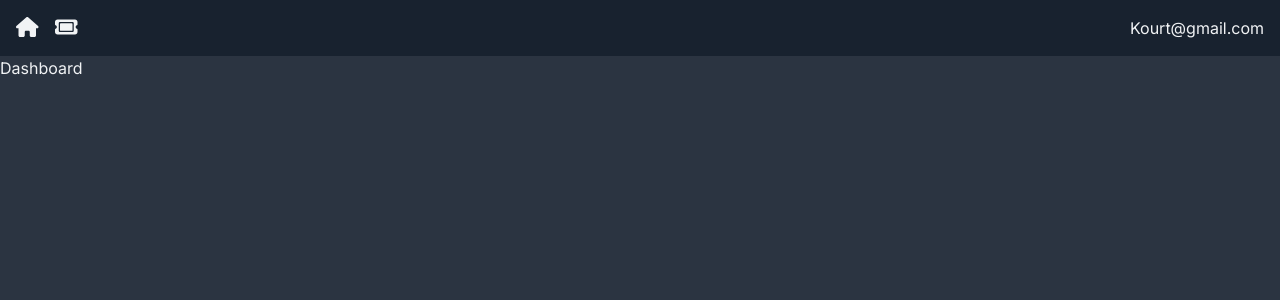
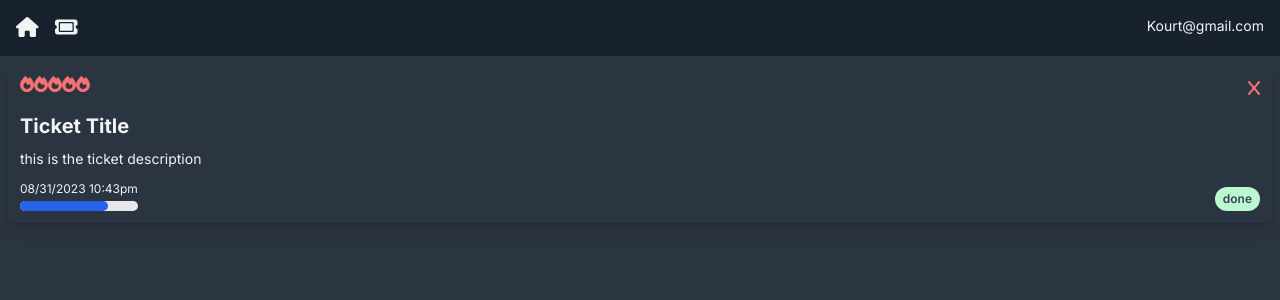
Before and after one commit to klsmith5370/Ticketing-App, a Next.js app: page / in a window 1280 px wide. Shown: the top 300 px of the page. Built offline with nearby package versions, Linux system fonts and the light colour scheme.

Commit message:
Components added and styling for a ticket

```diff
--- /dev/null
+++ b/app/(components)/DeleteBlock.jsx
@@ -0,0 +1,13 @@
+import { faX } from "@fortawesome/free-solid-svg-icons"
+import { FontAwesomeIcon } from "@fortawesome/react-fontawesome"
+
+const DeleteBlock = () => {
+    return (
+        <FontAwesomeIcon
+            icon={faX}
+            className="text-red-400 hover:cursor-pointer hover:text-red-200"
+        />
+    )
+}
+
+export default DeleteBlock
--- /dev/null
+++ b/app/(components)/PriorityDisplay.jsx
@@ -0,0 +1,16 @@
+import { faFire } from "@fortawesome/free-solid-svg-icons"
+import { FontAwesomeIcon } from "@fortawesome/react-fontawesome"
+
+const PriorityDisplay = () => {
+    return (
+        <div className="flex justify-start align-baseline">
+            <FontAwesomeIcon icon={faFire} className="text-red-400" />
+            <FontAwesomeIcon icon={faFire} className="text-red-400" />
+            <FontAwesomeIcon icon={faFire} className="text-red-400" />
+            <FontAwesomeIcon icon={faFire} className="text-red-400" />
+            <FontAwesomeIcon icon={faFire} className="text-red-400" />
+        </div>
+    )
+}
+
+export default PriorityDisplay
--- /dev/null
+++ b/app/(components)/ProgessBar.jsx
@@ -0,0 +1,11 @@
+const ProgressDisplay = () => {
+    return (
+        <div className="w-full bg-gray-200 rounded-full h-2.5">
+            <div className="bg-blue-600 h-2.5 rounded-full" style={{ width: "75%" }}>
+
+            </div>
+        </div>
+    )
+}
+
+export default ProgressDisplay
--- /dev/null
+++ b/app/(components)/StatusDisplay.jsx
@@ -0,0 +1,9 @@
+const StatusDisplay = () => {
+    return (
+        <span className="inline-block rounded-full px-2 py-1 text-xs font-semibold text-gray-700 bg-green-200">
+            done
+        </span>
+    )
+}
+
+export default StatusDisplay
--- /dev/null
+++ b/app/(components)/TicketCard.jsx
@@ -0,0 +1,37 @@
+import DeleteBlock from "./DeleteBlock"
+import PriorityDisplay from "./PriorityDisplay"
+import ProgressDisplay from "./ProgessBar"
+import StatusDisplay from "./StatusDisplay"
+
+const TicketCard = () => {
+    return (
+       <div className="flex flex-col bg-card hover:bg-card-hover rounded-md shadow-lg p-3 m-2">
+
+            <div className="flex mb-3">
+                <PriorityDisplay />
+                <div className="ml-auto">
+                    <DeleteBlock />
+                </div>
+            </div>
+
+            <h4>Ticket Title</h4>
+            <hr className="h-px border-0 bg-page mb-2" />
+            <p className="whitespace-pre-wrap">this is the ticket description</p>
+
+            <div className="flex-grow"></div>
+
+            <div className="flex mt-2">
+                <div className="flex flex-col">
+                    <p className="text-xs my-1">08/31/2023 10:43pm</p>
+                    <ProgressDisplay />
+                </div>
+                <div className="ml-auto flex items-end">
+                    <StatusDisplay />
+                </div>
+            </div>
+
+        </div>
+    )
+}
+
+export default TicketCard
--- a/app/globals.css
+++ b/app/globals.css
@@ -1,6 +1,32 @@
 @tailwind base;
 @tailwind components;
 @tailwind utilities;
+
+@layer base {
+    h1,
+    h2,
+    h3,
+    h4 {
+        @apply font-bold;
+    }
+
+    h1 {
+        @apply text-4xl;
+    }
+    h2 {
+        @apply text-3xl;
+    }
+    h3 {
+        @apply text-2xl;
+    }
+    h4 {
+        @apply text-xl;
+    }
+
+    p {
+        @apply text-sm text-default-text
+    }
+}
 
 @layer components {
     .icon {
--- a/app/page.jsx
+++ b/app/page.jsx
@@ -1,7 +1,8 @@
+import TicketCard from "./(components)/TicketCard"
 
 const Dashboard = () => {
   return (
-    <div>Dashboard</div>
+    <div><TicketCard /></div>
   )
 }
 
```
Also changed, not shown: 1 other file (tests, documents, lock files or other folders).
